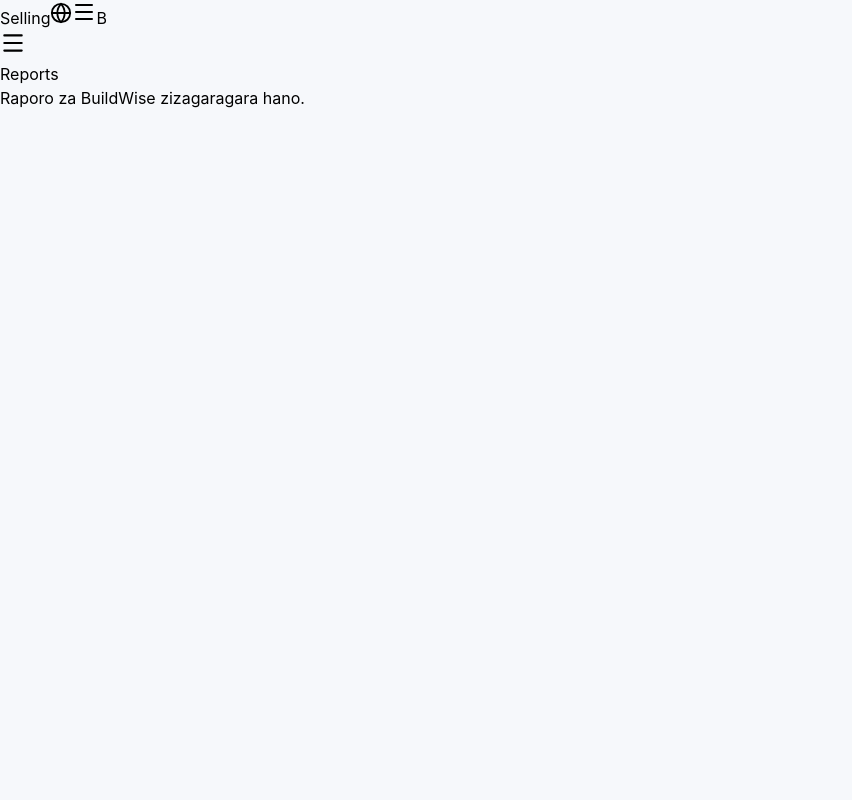
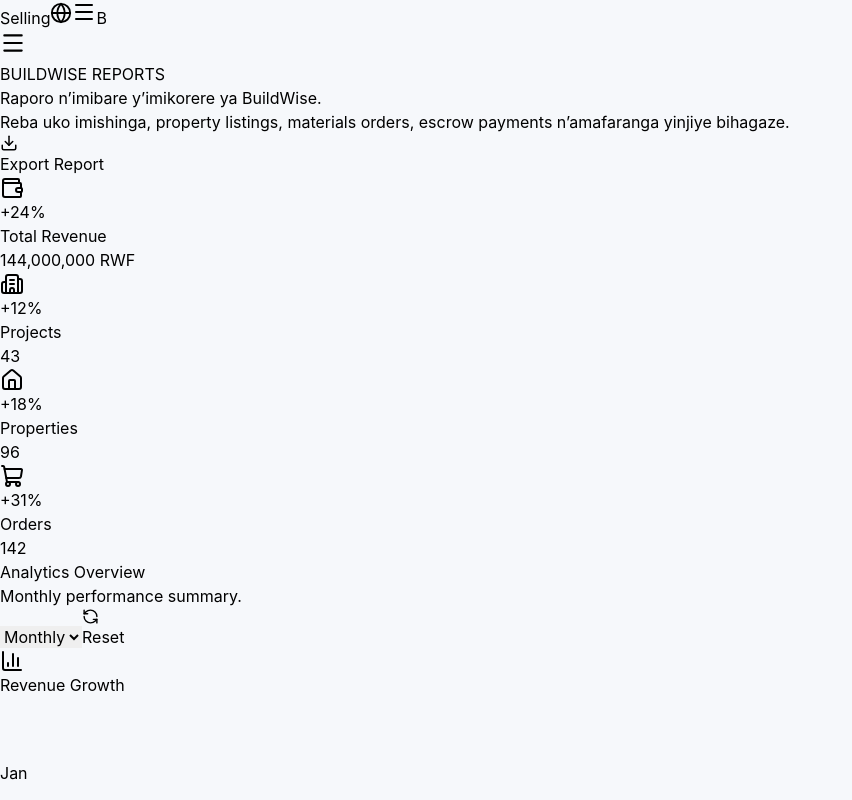
Before and after one commit to matitizo/buildwise, a React app in the folder frontend/: page /reports in a window 1280 px wide. Shown: the part 360-1160 px from the top of the page, without its empty margins (0-852 px from the left). Before the commit the page ends 800 px from the top, so only its background shows below. Built offline with nearby package versions, Linux system fonts and the light colour scheme; the HTML template or start-up script is replaced by a standard one.

Commit message:
Professional Reports dashboard

```diff
--- a/frontend/src/pages/Reports.jsx
+++ b/frontend/src/pages/Reports.jsx
@@ -1,10 +1,275 @@
-import React from "react";
+import React, { useMemo, useState } from "react";
+import {
+  BarChart3,
+  Building2,
+  Wallet,
+  ShoppingCart,
+  Home,
+  Download,
+  TrendingUp,
+  Users,
+  ShieldCheck,
+  CalendarDays,
+  RefreshCcw,
+} from "lucide-react";
+
+const months = ["Jan", "Feb", "Mar", "Apr", "May", "Jun"];
+
+const reportData = [
+  { month: "Jan", revenue: 12000000, projects: 3, properties: 8, orders: 12 },
+  { month: "Feb", revenue: 18000000, projects: 5, properties: 10, orders: 18 },
+  { month: "Mar", revenue: 15000000, projects: 4, properties: 12, orders: 16 },
+  { month: "Apr", revenue: 26000000, projects: 8, properties: 17, orders: 25 },
+  { month: "May", revenue: 32000000, projects: 10, properties: 22, orders: 31 },
+  { month: "Jun", revenue: 41000000, projects: 13, properties: 27, orders: 40 },
+];
 
 export default function Reports() {
+  const [period, setPeriod] = useState("Monthly");
+
+  const totals = useMemo(() => {
+    const revenue = reportData.reduce((sum, item) => sum + item.revenue, 0);
+    const projects = reportData.reduce((sum, item) => sum + item.projects, 0);
+    const properties = reportData.reduce((sum, item) => sum + item.properties, 0);
+    const orders = reportData.reduce((sum, item) => sum + item.orders, 0);
+
+    return { revenue, projects, properties, orders };
+  }, []);
+
+  function money(value) {
+    return `${Number(value || 0).toLocaleString()} RWF`;
+  }
+
+  const maxRevenue = Math.max(...reportData.map((item) => item.revenue));
+  const maxOrders = Math.max(...reportData.map((item) => item.orders));
+
   return (
-    <div className="px-6 py-10">
-      <h1 className="text-4xl font-black">Reports</h1>
-      <p className="text-slate-500 mt-3">Raporo za BuildWise zizagaragara hano.</p>
+    <div className="min-h-screen bg-[#f7f8fb] text-[#050816] px-6 py-8">
+      <section className="bg-[#050816] text-white rounded-[30px] p-8 md:p-12 mb-8">
+        <p className="text-pink-500 font-black mb-3">BUILDWISE REPORTS</p>
+
+        <div className="flex flex-col lg:flex-row lg:items-end lg:justify-between gap-6">
+          <div>
+            <h1 className="text-4xl md:text-5xl font-black mb-4">
+              Raporo n’imibare y’imikorere ya BuildWise.
+            </h1>
+
+            <p className="text-slate-300 max-w-3xl leading-8">
+              Reba uko imishinga, property listings, materials orders,
+              escrow payments n’amafaranga yinjiye bihagaze.
+            </p>
+          </div>
+
+          <button className="bg-pink-600 hover:bg-pink-700 text-white px-6 py-3 rounded-xl font-black flex items-center justify-center gap-2">
+            <Download size={18} />
+            Export Report
+          </button>
+        </div>
+      </section>
+
+      <section className="grid md:grid-cols-4 gap-5 mb-8">
+        <StatCard
+          icon={Wallet}
+          label="Total Revenue"
+          value={money(totals.revenue)}
+          trend="+24%"
+        />
+
+        <StatCard
+          icon={Building2}
+          label="Projects"
+          value={totals.projects}
+          trend="+12%"
+        />
+
+        <StatCard
+          icon={Home}
+          label="Properties"
+          value={totals.properties}
+          trend="+18%"
+        />
+
+        <StatCard
+          icon={ShoppingCart}
+          label="Orders"
+          value={totals.orders}
+          trend="+31%"
+        />
+      </section>
+
+      <section className="bg-white border border-slate-200 rounded-[28px] p-6 shadow-sm mb-8">
+        <div className="flex items-center justify-between flex-wrap gap-4 mb-6">
+          <div>
+            <h2 className="text-3xl font-black">Analytics Overview</h2>
+            <p className="text-slate-500 mt-1">
+              Monthly performance summary.
+            </p>
+          </div>
+
+          <div className="flex items-center gap-3">
+            <select
+              value={period}
+              onChange={(e) => setPeriod(e.target.value)}
+              className="bg-slate-50 rounded-xl px-4 py-3 outline-none font-black"
+            >
+              <option>Weekly</option>
+              <option>Monthly</option>
+              <option>Yearly</option>
+            </select>
+
+            <button
+              onClick={() => setPeriod("Monthly")}
+              className="border border-slate-300 px-4 py-3 rounded-xl font-black flex items-center gap-2"
+            >
+              <RefreshCcw size={17} />
+              Reset
+            </button>
+          </div>
+        </div>
+
+        <div className="grid lg:grid-cols-2 gap-8">
+          <ChartCard title="Revenue Growth">
+            <div className="h-72 flex items-end gap-4">
+              {reportData.map((item) => (
+                <div key={item.month} className="flex-1 flex flex-col items-center gap-2">
+                  <div
+                    className="w-full rounded-t-2xl bg-pink-600"
+                    style={{
+                      height: `${(item.revenue / maxRevenue) * 220}px`,
+                    }}
+                  />
+                  <span className="text-sm font-black text-slate-500">
+                    {item.month}
+                  </span>
+                </div>
+              ))}
+            </div>
+          </ChartCard>
+
+          <ChartCard title="Materials Orders">
+            <div className="h-72 flex items-end gap-4">
+              {reportData.map((item) => (
+                <div key={item.month} className="flex-1 flex flex-col items-center gap-2">
+                  <div
+                    className="w-full rounded-t-2xl bg-[#050816]"
+                    style={{
+                      height: `${(item.orders / maxOrders) * 220}px`,
+                    }}
+                  />
+                  <span className="text-sm font-black text-slate-500">
+                    {item.month}
+                  </span>
+                </div>
+              ))}
+            </div>
+          </ChartCard>
+        </div>
+      </section>
+
+      <section className="grid lg:grid-cols-3 gap-8">
+        <div className="lg:col-span-2 bg-white border border-slate-200 rounded-[28px] p-6 shadow-sm">
+          <h2 className="text-3xl font-black mb-5">Detailed Report</h2>
+
+          <div className="overflow-x-auto">
+            <table className="w-full text-left">
+              <thead>
+                <tr className="border-b border-slate-200 text-slate-500">
+                  <th className="py-3">Month</th>
+                  <th className="py-3">Revenue</th>
+                  <th className="py-3">Projects</th>
+                  <th className="py-3">Properties</th>
+                  <th className="py-3">Orders</th>
+                </tr>
+              </thead>
+
+              <tbody>
+                {reportData.map((item) => (
+                  <tr key={item.month} className="border-b border-slate-100">
+                    <td className="py-4 font-black">{item.month}</td>
+                    <td className="py-4 font-black text-emerald-600">
+                      {money(item.revenue)}
+                    </td>
+                    <td className="py-4">{item.projects}</td>
+                    <td className="py-4">{item.properties}</td>
+                    <td className="py-4">{item.orders}</td>
+                  </tr>
+                ))}
+              </tbody>
+            </table>
+          </div>
+        </div>
+
+        <aside className="space-y-6">
+          <InsightCard
+            icon={TrendingUp}
+            title="Growth Insight"
+            text="Revenue yiyongereye cyane muri Apr kugeza Jun bitewe na materials orders n’imishinga mishya."
+          />
+
+          <InsightCard
+            icon={Users}
+            title="User Activity"
+            text="Abakoresha benshi bari gukoresha marketplace na budget estimator."
+          />
+
+          <InsightCard
+            icon={ShieldCheck}
+            title="Escrow Trust"
+            text="Escrow transactions zifasha kongera icyizere hagati y’abaguzi n’abagurisha."
+          />
+
+          <InsightCard
+            icon={CalendarDays}
+            title="Next Action"
+            text="Komeza gukurikirana weekly reports no kongera verified suppliers."
+          />
+        </aside>
+      </section>
     </div>
   );
 }
+
+function StatCard({ icon: Icon, label, value, trend }) {
+  return (
+    <div className="bg-white border border-slate-200 rounded-[24px] p-5 shadow-sm">
+      <div className="flex items-center justify-between mb-4">
+        <div className="w-12 h-12 rounded-2xl bg-pink-50 text-pink-600 flex items-center justify-center">
+          <Icon size={24} />
+        </div>
+
+        <span className="bg-emerald-50 text-emerald-600 px-3 py-1 rounded-lg font-black text-sm">
+          {trend}
+        </span>
+      </div>
+
+      <p className="text-slate-500 font-bold mb-1">{label}</p>
+      <h3 className="text-2xl font-black">{value}</h3>
+    </div>
+  );
+}
+
+function ChartCard({ title, children }) {
+  return (
+    <div className="bg-slate-50 rounded-[24px] p-5">
+      <div className="flex items-center gap-2 mb-5">
+        <BarChart3 className="text-pink-600" />
+        <h3 className="text-xl font-black">{title}</h3>
+      </div>
+
+      {children}
+    </div>
+  );
+}
+
+function InsightCard({ icon: Icon, title, text }) {
+  return (
+    <div className="bg-white border border-slate-200 rounded-[24px] p-5 shadow-sm">
+      <div className="w-12 h-12 rounded-2xl bg-pink-50 text-pink-600 flex items-center justify-center mb-4">
+        <Icon size={24} />
+      </div>
+
+      <h3 className="text-xl font-black mb-2">{title}</h3>
+      <p className="text-slate-500 leading-7">{text}</p>
+    </div>
+  );
+}
```
